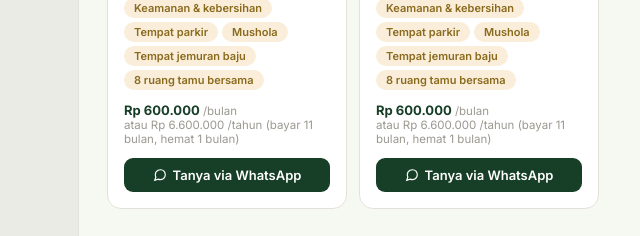
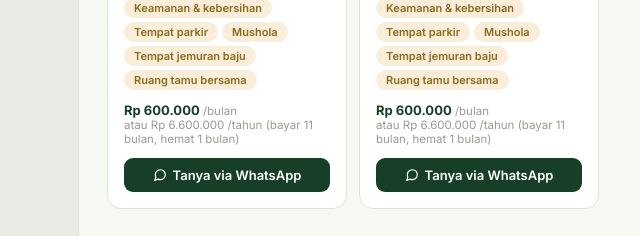
Before and after one commit to pilar-x/kost-manager, a plain HTML site: page index.html in a window 1280 px wide. Shown: the part 496-732 px from the top of the page, 12-652 px from the left. Drawn offline with nearby package versions, Linux system fonts and the light colour scheme.

Commit message:
Add files via upload

```diff
--- a/index.html
+++ b/index.html
@@ -20,8 +20,8 @@
   --accent-bg:#FAEEDA; --accent-fg:#633806;
 }
 *{box-sizing:border-box;}
-html{overflow-x:hidden;width:100%;}
-body{margin:0;font-family:'Inter',system-ui,sans-serif;background:#e9ebe4;color:var(--text);overflow-x:hidden;width:100%;max-width:100vw;}
+html{overflow-x:hidden;width:100%;-webkit-text-size-adjust:100%;text-size-adjust:100%;}
+body{margin:0;font-family:'Inter',system-ui,sans-serif;background:#e9ebe4;color:var(--text);overflow-x:hidden;width:100%;max-width:100vw;-webkit-text-size-adjust:100%;text-size-adjust:100%;}
 #app{max-width:1100px;margin:0 auto;}
 .card{background:#fff;border:1px solid var(--border);border-radius:14px;}
 .btn{border:none;border-radius:9px;padding:10px 18px;font-size:14px;font-weight:600;cursor:pointer;font-family:inherit;}
@@ -32,8 +32,8 @@ input,select{font-family:inherit;font-size:14px;padding:9px 11px;border-radius:8
 label.field-label{display:block;font-size:12px;font-weight:600;color:var(--muted);margin-bottom:5px;}
 .field{margin-bottom:14px;}
 table{width:100%;border-collapse:collapse;font-size:13.5px;}
-th{padding:10px 14px;font-size:11.5px;font-weight:600;color:var(--muted);text-transform:uppercase;letter-spacing:.3px;text-align:left;background:#F7F8FA;}
-td{padding:10px 14px;color:var(--text);border-top:1px solid #EEECE3;}
+th{padding:10px 14px;font-size:11.5px;font-weight:600;color:var(--muted);text-transform:uppercase;letter-spacing:.3px;text-align:left;background:#F7F8FA;white-space:nowrap;}
+td{padding:10px 14px;color:var(--text);border-top:1px solid #EEECE3;white-space:nowrap;}
 .mono{font-family:'IBM Plex Mono',monospace;}
 
 /* App shell */
@@ -112,12 +112,13 @@ td{padding:10px 14px;color:var(--text);border-top:1px solid #EEECE3;}
 .tab-header{display:flex;justify-content:space-between;align-items:center;margin-bottom:6px;flex-wrap:wrap;gap:10px;}
 .tab-header h2{margin:0;font-size:20px;font-weight:700;color:#1B2A41;}
 .tab-actions{display:flex;gap:8px;flex-wrap:wrap;}
-.table-scroll{overflow-x:auto;-webkit-overflow-scrolling:touch;}
+.table-scroll{overflow-x:auto;-webkit-overflow-scrolling:touch;width:100%;max-width:100%;box-sizing:border-box;}
 
 @media (max-width:700px){
   .tab-header h2{font-size:17px;}
   .btn{padding:8px 12px;font-size:12.5px;white-space:nowrap;}
   .table-scroll table{min-width:620px;}
+  .unit-card{width:100%;box-sizing:border-box;}
 }
 </style>
 </head>
@@ -179,7 +180,7 @@ let properties = [
       "Tempat parkir",
       "Mushola",
       "Tempat jemuran baju",
-      "8 ruang tamu bersama"
+      "Ruang tamu bersama"
     ]
   },
   {
@@ -195,7 +196,7 @@ let properties = [
       "Tempat parkir",
       "Mushola",
       "Tempat jemuran baju",
-      "8 ruang tamu bersama"
+      "Ruang tamu bersama"
     ]
   },
   {
@@ -211,7 +212,7 @@ let properties = [
       "Tempat parkir",
       "Mushola",
       "Tempat jemuran baju",
-      "8 ruang tamu bersama"
+      "Ruang tamu bersama"
     ]
   },
   {
@@ -227,7 +228,7 @@ let properties = [
       "Tempat parkir",
       "Mushola",
       "Tempat jemuran baju",
-      "8 ruang tamu bersama"
+      "Ruang tamu bersama"
     ]
   },
   {
@@ -243,7 +244,7 @@ let properties = [
       "Tempat parkir",
       "Mushola",
       "Tempat jemuran baju",
-      "8 ruang tamu bersama"
+      "Ruang tamu bersama"
     ]
   },
   {
@@ -259,7 +260,7 @@ let properties = [
       "Tempat parkir",
       "Mushola",
       "Tempat jemuran baju",
-      "8 ruang tamu bersama"
+      "Ruang tamu bersama"
     ]
   },
   {
@@ -275,7 +276,7 @@ let properties = [
       "Tempat parkir",
       "Mushola",
       "Tempat jemuran baju",
-      "8 ruang tamu bersama"
+      "Ruang tamu bersama"
     ]
   }
 ];
```
